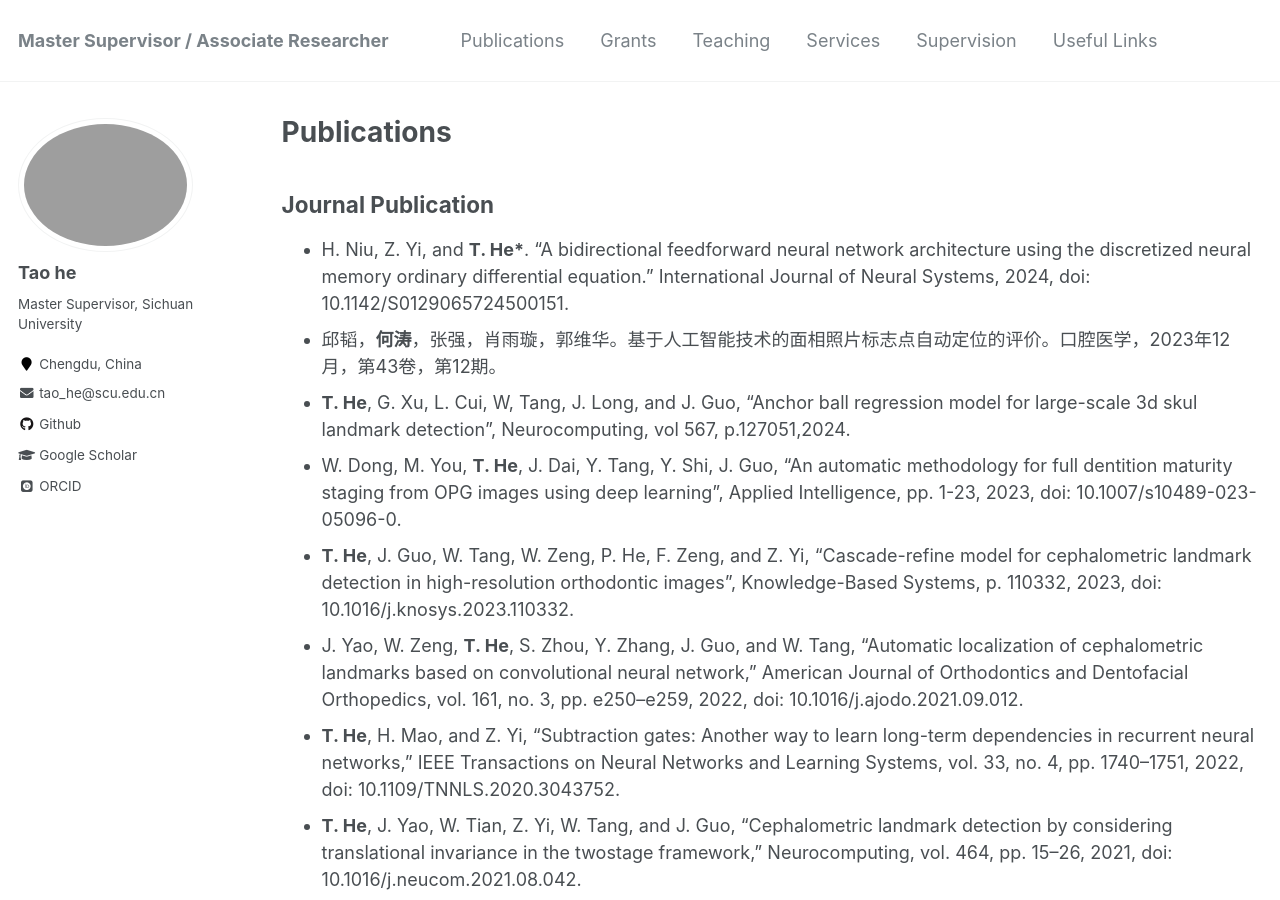
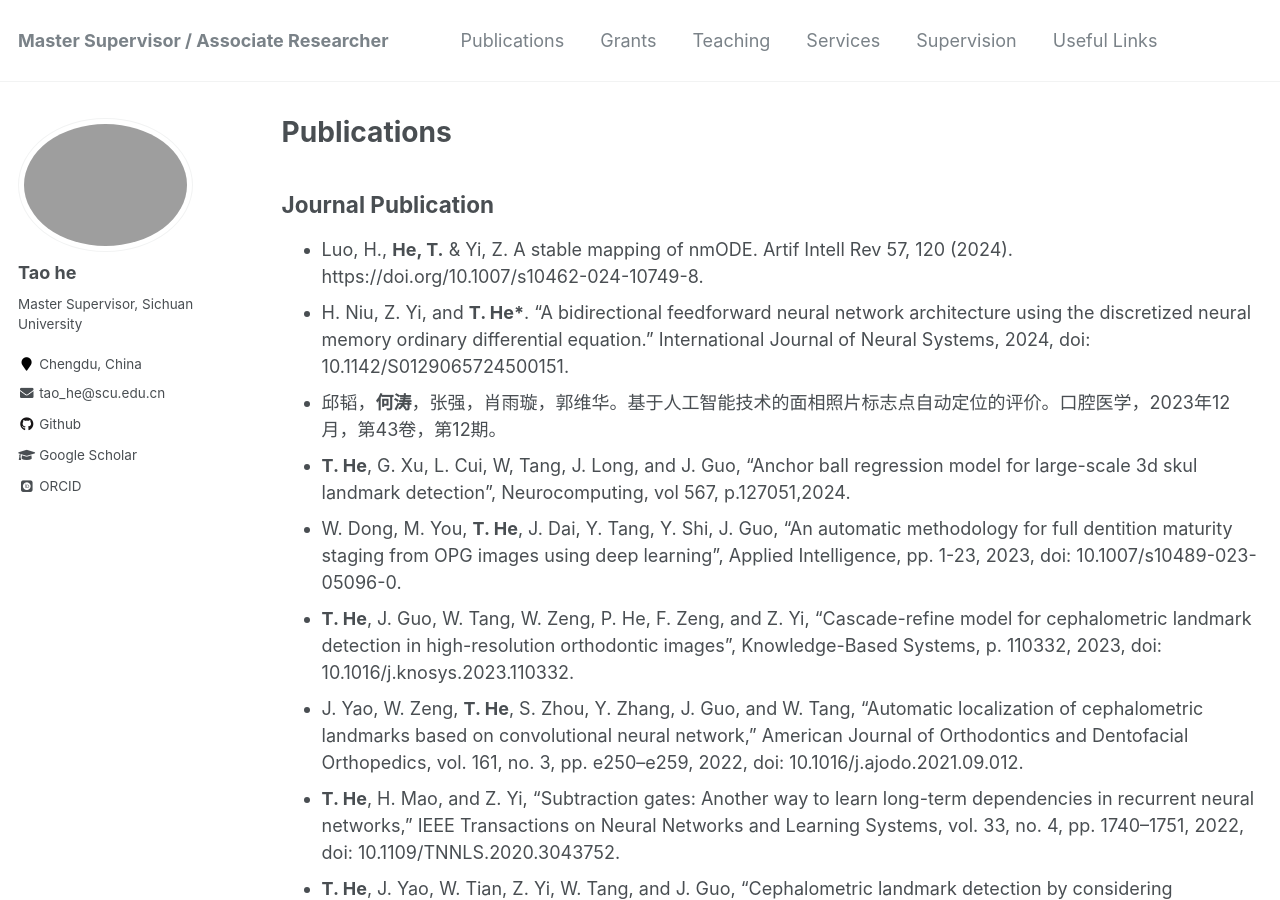
Before and after one commit to ithet1007/ithet1007.github.io, a Jekyll site: the page built from _pages/publications.md, in a window 1280 px wide and 900 px high. Built offline with Jekyll 4.4.1, drawn with Linux system fonts in a browser that asks for light colours; some web fonts are replaced.

Commit message:
Update publications.md

```diff
--- a/_pages/publications.md
+++ b/_pages/publications.md
@@ -5,6 +5,7 @@ permalink: /publications/
 author_profile: true
 ---
 ## Journal Publication
+- Luo, H., **He, T.** & Yi, Z. A stable mapping of nmODE. Artif Intell Rev 57, 120 (2024). https://doi.org/10.1007/s10462-024-10749-8.
 - H. Niu, Z. Yi, and **T. He\***. "A bidirectional feedforward neural network architecture using the discretized neural memory ordinary differential equation." International Journal of Neural Systems, 2024, doi: 10.1142/S0129065724500151.
 - 邱韬，**何涛**，张强，肖雨璇，郭维华。基于人工智能技术的面相照片标志点自动定位的评价。口腔医学，2023年12月，第43卷，第12期。
 - **T. He**, G. Xu, L. Cui, W, Tang, J. Long, and J. Guo, "Anchor ball regression model for large-scale 3d skul landmark detection", Neurocomputing, vol 567, p.127051,2024.
```
